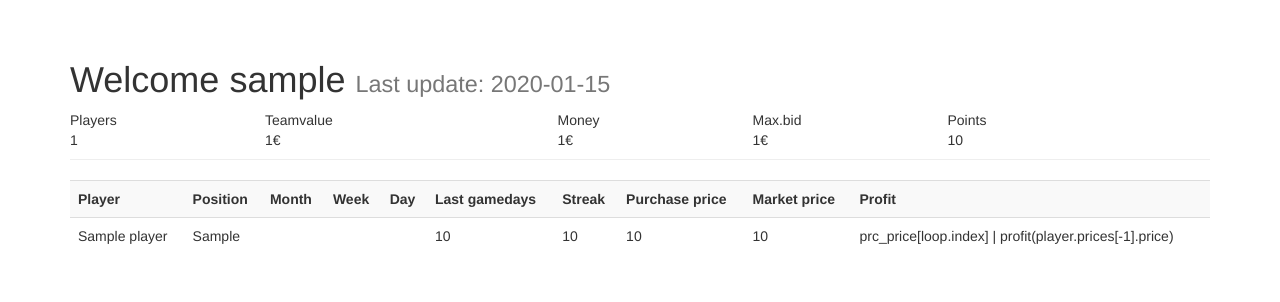
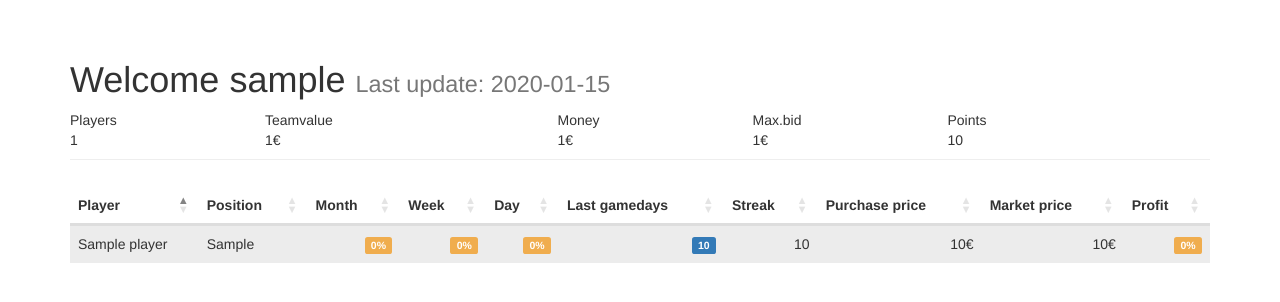
Before and after one commit to jotacor/tradunio-web, a Flask app: template app/templates/sell.html in a window 1280 px wide. Shown: the part 52-354 px from the top of the page. Run offline with Flask 2, Linux system fonts and the light colour scheme; tables that the repository leaves empty hold one stand-in row (values such as "Sample post"); the template is opened without the code that fills it: values that come from a table or form of the project are taken from there, most other values are stand-ins (such as "Sample title", 1, 10 or a date in 2020); some libraries are stand-ins or nearby versions.

Commit message:
Added profile. Last points square colors.

```diff
--- a/app/main/views.py
+++ b/app/main/views.py
@@ -58,7 +58,7 @@ def sell():
             min_date = Transaction.query.order_by(Transaction.date.desc()).first().date
             diff_days = (min_date - date.today()).days
             prc_price.append(player.prices[-diff_days].price)
-
+    players = user.players
     return render_template('sell.html', username=session.get('username'), user=user, prc_price=prc_price, submenu='Players to Sell')
 
 
--- a/app/models.py
+++ b/app/models.py
@@ -32,7 +32,7 @@ class Club(db.Model):
 class Points(db.Model):
     __tablename__ = 'points'
     id = db.Column(db.Integer, db.ForeignKey('players.id'), primary_key=True)
-    gameday = db.Column(db.Integer, primary_key=True)
+    gameday = db.Column(db.Integer, primary_key=True, autoincrement=False)
     points = db.Column(db.Integer, nullable=False)
 
     def __repr__(self):
--- /dev/null
+++ b/app/static/tradunio.css
@@ -0,0 +1,7 @@
+.last_points {
+  width: 20px !important;
+  height: 20px !important;
+  line-height: 20px;
+  margin-left:4px;
+  text-align: center;
+  }
--- /dev/null
+++ b/app/static/tradunio.js
@@ -0,0 +1,8 @@
+$(document).ready(function() {
+    $('#players').DataTable( {
+      "stateSave": true,
+      "paging": false,
+      "searching": false,
+      "info": false,
+    } );
+} );
--- a/app/templates/base.html
+++ b/app/templates/base.html
@@ -4,6 +4,8 @@
 
 {% block head %}
 {{ super() }}
+<link href="//cdn.datatables.net/1.10.11/css/dataTables.bootstrap.min.css" rel="stylesheet" media="screen">
+<link href="{{ url_for('static', filename='tradunio.css') }}" rel="stylesheet">
 <link rel="shortcut icon" href="{{ url_for('static', filename='favicon.ico') }}" type="image/x-icon">
 <link rel="icon" href="{{ url_for('static', filename='favicon.ico') }}" type="image/x-icon">
 {% endblock %}
@@ -44,4 +46,7 @@
 {% block scripts %}
 {{ super() }}
 {{ moment.include_moment() }}
+<script type="text/javascript" src="//cdn.datatables.net/1.10.11/js/jquery.dataTables.min.js"></script>
+<script type="text/javascript" src="//cdn.datatables.net/1.10.11/js/dataTables.bootstrap.min.js"></script>
+<script type="text/javascript" src="{{ url_for('static', filename='tradunio.js') }}"></script>
 {% endblock %}
--- a/app/templates/sell.html
+++ b/app/templates/sell.html
@@ -5,34 +5,37 @@
 
 <div class="row">
     <div class="col-md-12">
-        <table class="table table-striped">
+        <table id="players" class="table table-striped">
+            <thead>
             <tr>
                 <th>Player</th>
                 <th>Position</th>
-                <th>Month</th>
-                <th>Week</th>
-                <th>Day</th>
-                <th>Last gamedays</th>
-                <th>Streak</th>
-                <th>Purchase price</th>
-                <th>Market price</th>
-                <th>Profit</th>
+                <th class="text-right">Month</th>
+                <th class="text-right">Week</th>
+                <th class="text-right">Day</th>
+                <th class="text-right">Last gamedays</th>
+                <th class="text-right">Streak</th>
+                <th class="text-right">Purchase price</th>
+                <th class="text-right">Market price</th>
+                <th class="text-right">Profit</th>
             </tr>
-
+            </thead>
+            <tbody>
             {% for player in user.players %}
             <tr>
                 <td>{{ player.name }}</td>
                 <td>{{ player.position }}</td>
-                <td class="text-right">{{ player.prices[-30].price | profit(player.prices[-1].price) }}</td>
-                <td class="text-right">{{ player.prices[-8].price | profit(player.prices[-1].price) }}</td>
-                <td class="text-right">{{ player.prices[-2].price | profit(player.prices[-1].price) }}</td>
-                <td>{{ player.points[-5:] | format_gamedays }}</td>
-                <td>{{ player.points[-5:] | sum(attribute='points') }}</td>
-                <td>{{ prc_price[loop.index] }}</td>
-                <td>{{ player.prices[-1].price }}</td>
-                <td>prc_price[loop.index] | profit(player.prices[-1].price)</td>
+                <td class="text-right">{{ player.prices[-30].price | profit(player.prices[-1].price) | safe }}</td>
+                <td class="text-right">{{ player.prices[-8].price | profit(player.prices[-1].price) | safe }}</td>
+                <td class="text-right">{{ player.prices[-2].price | profit(player.prices[-1].price) | safe }}</td>
+                <td class="text-right">{{ player.points[-5:] | format_gamedays | safe }}</td>
+                <td class="text-right">{{ player.points[-5:] | sum(attribute='points') | safe }}</td>
+                <td class="text-right">{{ prc_price[loop.index] | format_money }}</td>
+                <td class="text-right">{{ player.prices[-1].price | format_money }}</td>
+                <td class="text-right">{{ prc_price[loop.index] | profit(player.prices[-1].price) | safe }}</td>
             </tr>
             {% endfor %}
+            </tbody>
         </table>
     </div>
 </div>
--- a/app/tradunio/__init__.py
+++ b/app/tradunio/__init__.py
@@ -2,5 +2,4 @@ from flask import Blueprint
 
 tradunio = Blueprint('tradunio', __name__)
 
-#from . import tradunio
 from . import update
--- a/app/utils/custom_filters.py
+++ b/app/utils/custom_filters.py
@@ -3,6 +3,8 @@ from . import utils
 
 @utils.app_template_filter()
 def format_money(money):
+    if not isinstance(money, (int, long)):
+        money = 0
     return u"{:,.0f}\u20AC".format(money)
 
 
@@ -18,14 +20,28 @@ def sum_points(points):
 def format_gamedays(gamedays):
     result = ''
     for points in gamedays:
-        if 0 <= points.points < 10:
-            result += '  ' + str(points.points)
-        else:
-            result += ' ' + str(points.points)
-
+        color = {
+            points.points < 0: 'danger',
+            points.points == 0: 'default',
+            0 < points.points <= 2: 'warning',
+            2 < points.points < 10: 'success',
+            10 <= points.points < 9999: 'primary'
+        }
+        result += '<span class="label label-%s last_points">%s</span>' % (color[True], points.points)
     return result
 
 
 @utils.app_template_filter()
 def profit(price_ago, mkt_price):
-    return (mkt_price - price_ago) / float(price_ago) * 100
+    if not price_ago or not mkt_price:
+        prof = 0
+    else:
+        prof = (mkt_price - price_ago) / float(price_ago) * 100
+
+    color = {
+        prof <= -10: 'danger',
+        -10 < prof <= 0: 'warning',
+        0 < prof < 10: 'success',
+        10 <= prof < 9999: 'primary'
+    }
+    return '<span class="label label-%s last_points">%4d%%</span>' % (color[True], prof)
--- a/manage.py
+++ b/manage.py
@@ -25,6 +25,7 @@ def update(login, passwd):
     if login is None or passwd is None:
         print ("Give me login and password of Comunio to update the database.")
         exit(1)
+
     tradunio_update(login, passwd)
 
 
```
Also changed, not shown: app/templates/buy.html (+18 -15 lines), app/templates/index.html (+9 -6 lines), profile.py (added, +10 -0 lines).
